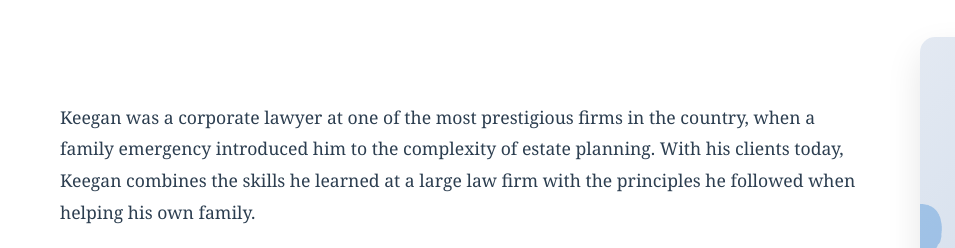
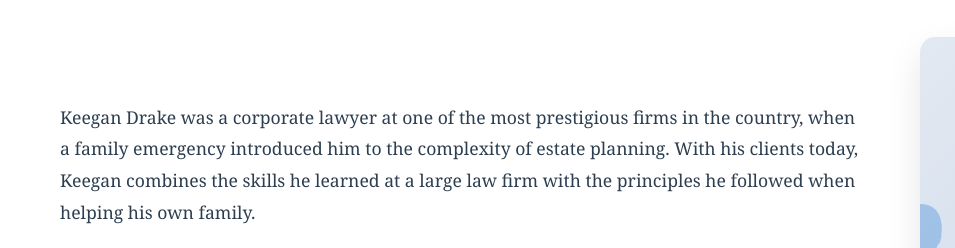
Before and after one commit to keeganbloom/drake-legal-site, a plain HTML site: page index.html in a window 1280 px wide. Shown: the part 479-727 px from the top of the page, 0-955 px from the left. Drawn offline with Linux system fonts and the light colour scheme.

Commit message:
Update index.html

```diff
--- a/index.html
+++ b/index.html
@@ -294,7 +294,7 @@
                 <h2>About</h2>
                 <div class="about-content">
                     <div class="about-text">
-                        <p>Keegan was a corporate lawyer at one of the most prestigious firms in the country, when a family emergency introduced him to the complexity of estate planning. With his clients today, Keegan combines the skills he learned at a large law firm with the principles he followed when helping his own family.</p>
+                        <p>Keegan Drake was a corporate lawyer at one of the most prestigious firms in the country, when a family emergency introduced him to the complexity of estate planning. With his clients today, Keegan combines the skills he learned at a large law firm with the principles he followed when helping his own family.</p>
 
                         <p>Keegan belongs to the Trusts & Estates section of the Colorado Bar Association. He earned a JD/MBA from Duke University, where he was an editor of the law review. He holds law licenses in Colorado and New York, and is a licensed real estate broker in Colorado.</p>
                     </div>
```
